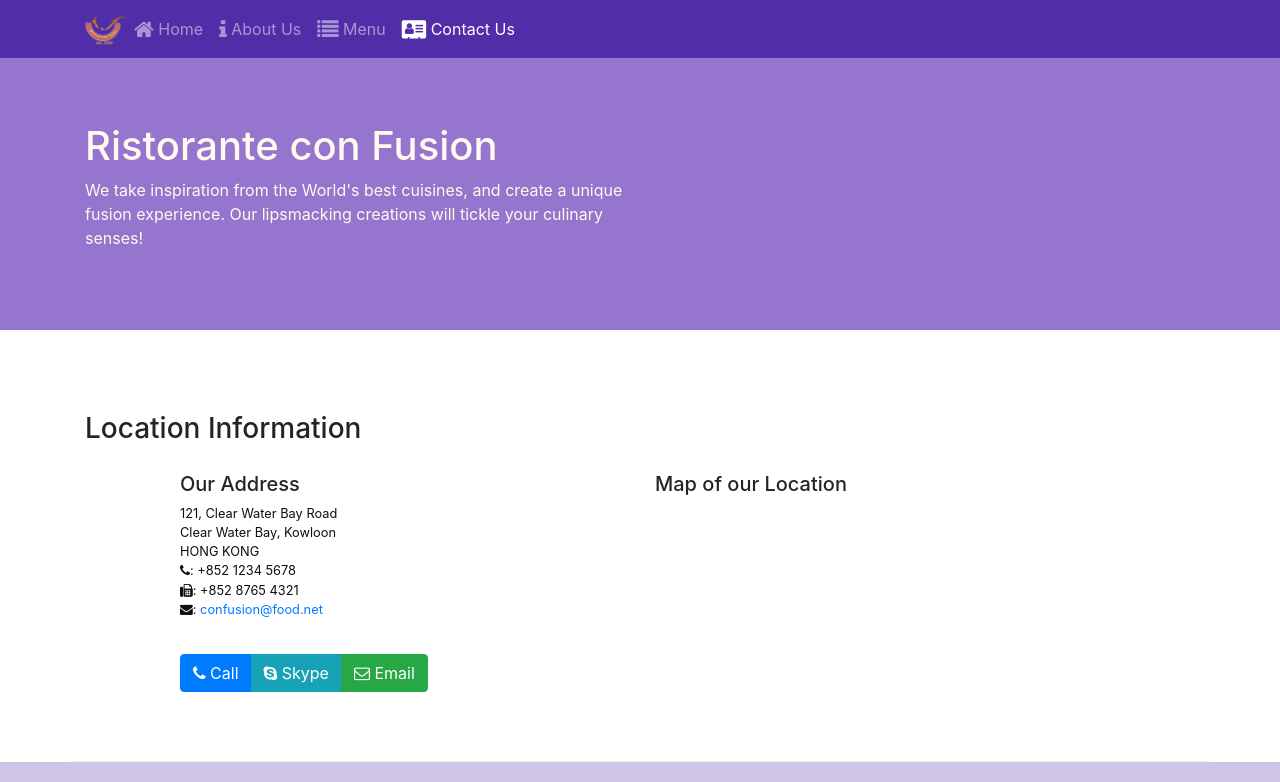
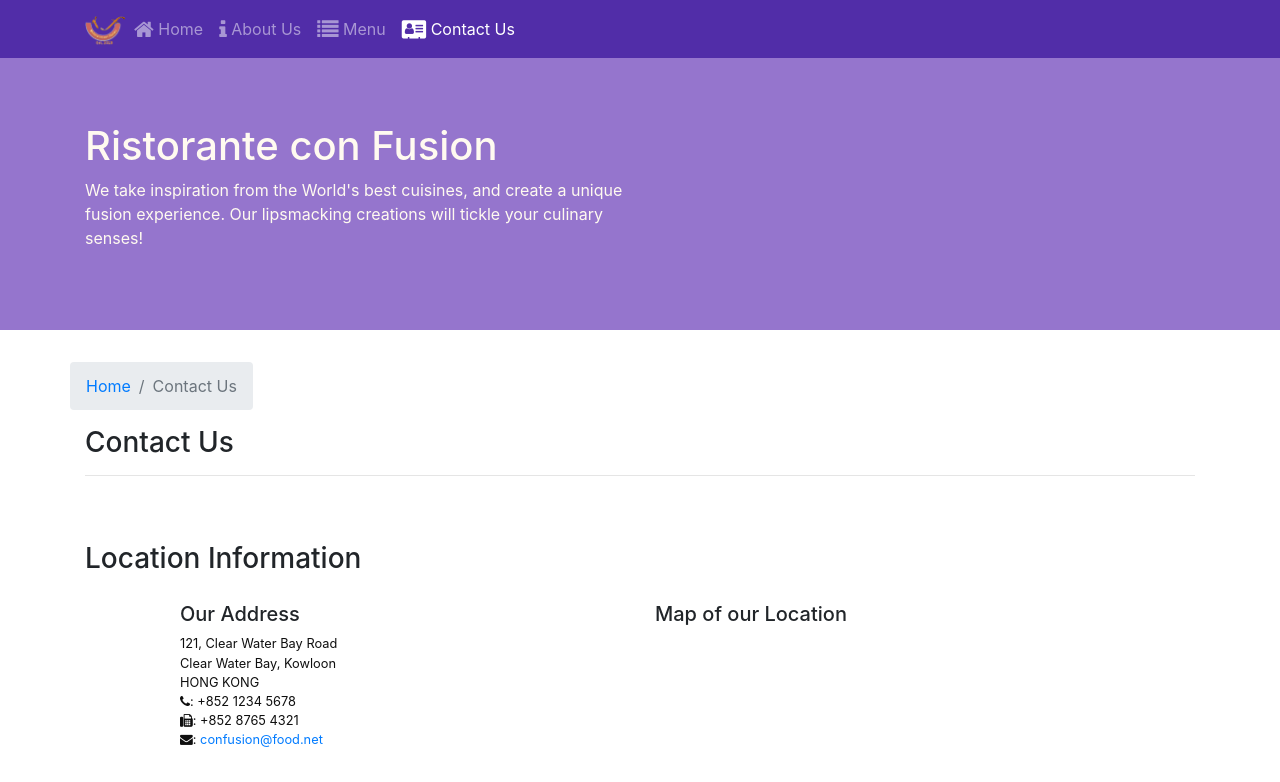
Before and after one commit to letrinh15042002/React, a React (Create React App) app: page /contactus in a window 1280 px wide. Shown: the top 782 px of the page. Built offline with nearby package versions, Linux system fonts and the light colour scheme.

Commit message:
Single Page Applications Part 2

```diff
--- a/src/Components/ContactComponent.js
+++ b/src/Components/ContactComponent.js
@@ -1,7 +1,22 @@
+import { Breadcrumb, BreadcrumbItem } from 'reactstrap';
+import { Link } from 'react-router-dom';
+
 import React from 'react';
 function Contact(props) {
     return (
+
         <div className="container">
+            <div className="row">
+                <Breadcrumb>
+                    <BreadcrumbItem><Link to="/home">Home</Link></BreadcrumbItem>
+                    <BreadcrumbItem active>Contact Us</BreadcrumbItem>
+                </Breadcrumb>
+                <div className="col-12">
+                    <h3>Contact Us</h3>
+                    <hr />
+                </div>
+            </div>
+
             <div className="row row-content">
                 <div className="col-12">
                     <h3>Location Information</h3>
--- a/src/Components/MainComponent.js
+++ b/src/Components/MainComponent.js
@@ -1,5 +1,4 @@
 import React, { Component } from 'react';
-// import { Navbar, NavbarBrand } from 'reactstrap';
 import Menu from './MenuComponent';
 import DishDetail from './DishdetailComponent';
 import { DISHES } from '../shared/dishes';
```
Also changed, not shown: src/Components/DishdetailComponent.js (line endings or trailing spaces).
